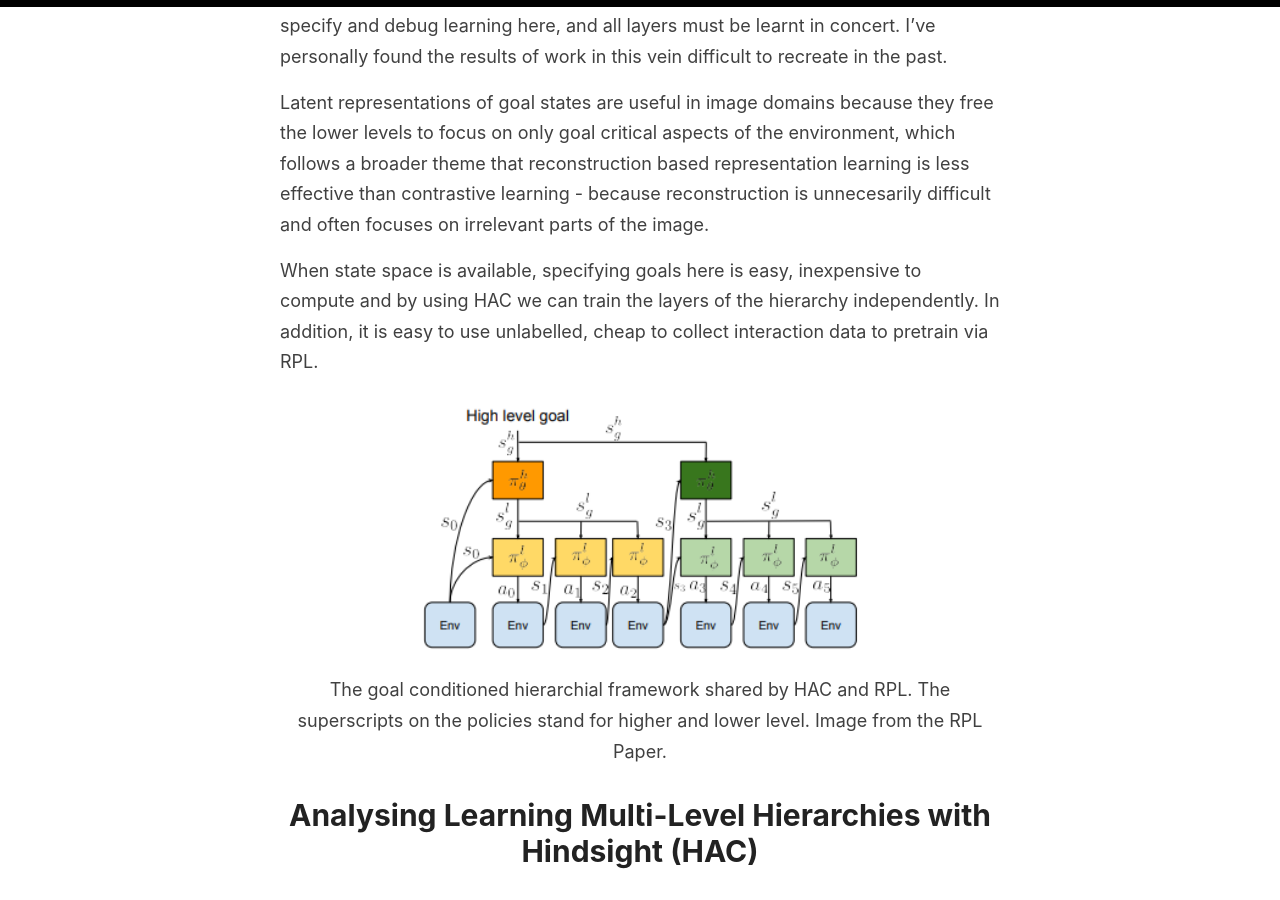
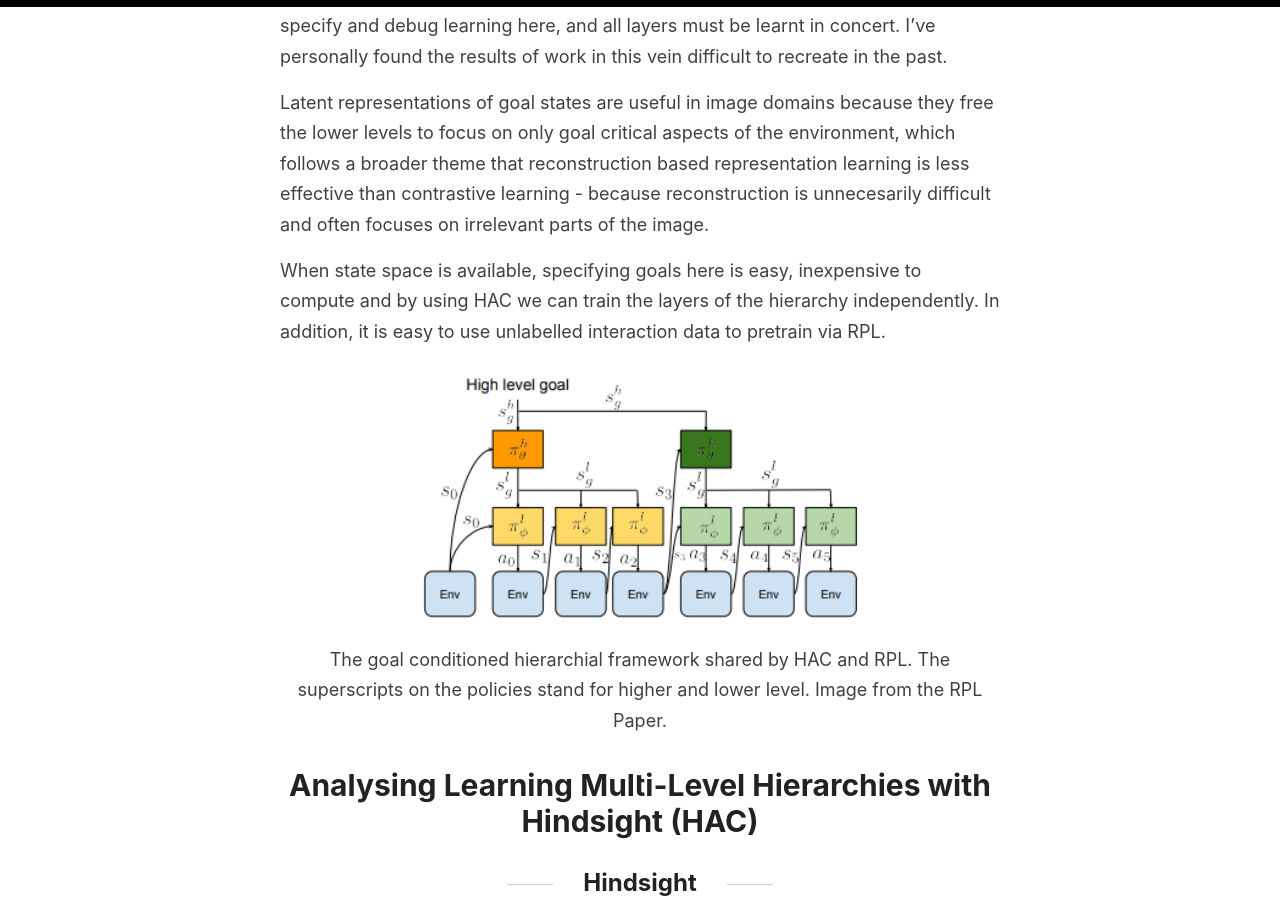
Before and after one commit to sholtodouglas/sholtodouglas.github.io, a Jekyll site: the page built from _posts/2020-06-03-DoesHierarchialRLWorkYet.md, in a window 1280 px wide and 900 px high, scrolled down 4335 px. Built offline with Jekyll 4.4.1, drawn with Linux system fonts in a browser that asks for light colours; formulas are drawn with MathJax 3.

Commit message:
Update 2020-06-03-DoesHierarchialRLWorkYet.md

```diff
--- a/_posts/2020-06-03-DoesHierarchialRLWorkYet.md
+++ b/_posts/2020-06-03-DoesHierarchialRLWorkYet.md
@@ -55,7 +55,7 @@
 
 Latent representations of goal states are useful in image domains because they free the lower levels to focus on only goal critical aspects of the environment, which follows a broader theme that reconstruction based representation learning is less effective than contrastive learning - because reconstruction is unnecesarily difficult and often focuses on irrelevant parts of the image.
 
-When state space is available, specifying goals here is easy, inexpensive to compute and by using HAC we can train the layers of the hierarchy independently. In addition, it is easy to use unlabelled, cheap to collect interaction data to pretrain via RPL.
+When state space is available, specifying goals here is easy, inexpensive to compute and by using HAC we can train the layers of the hierarchy independently. In addition, it is easy to use unlabelled interaction data to pretrain via RPL.
 
 {: style="text-align:center"}
 <figure>
```
